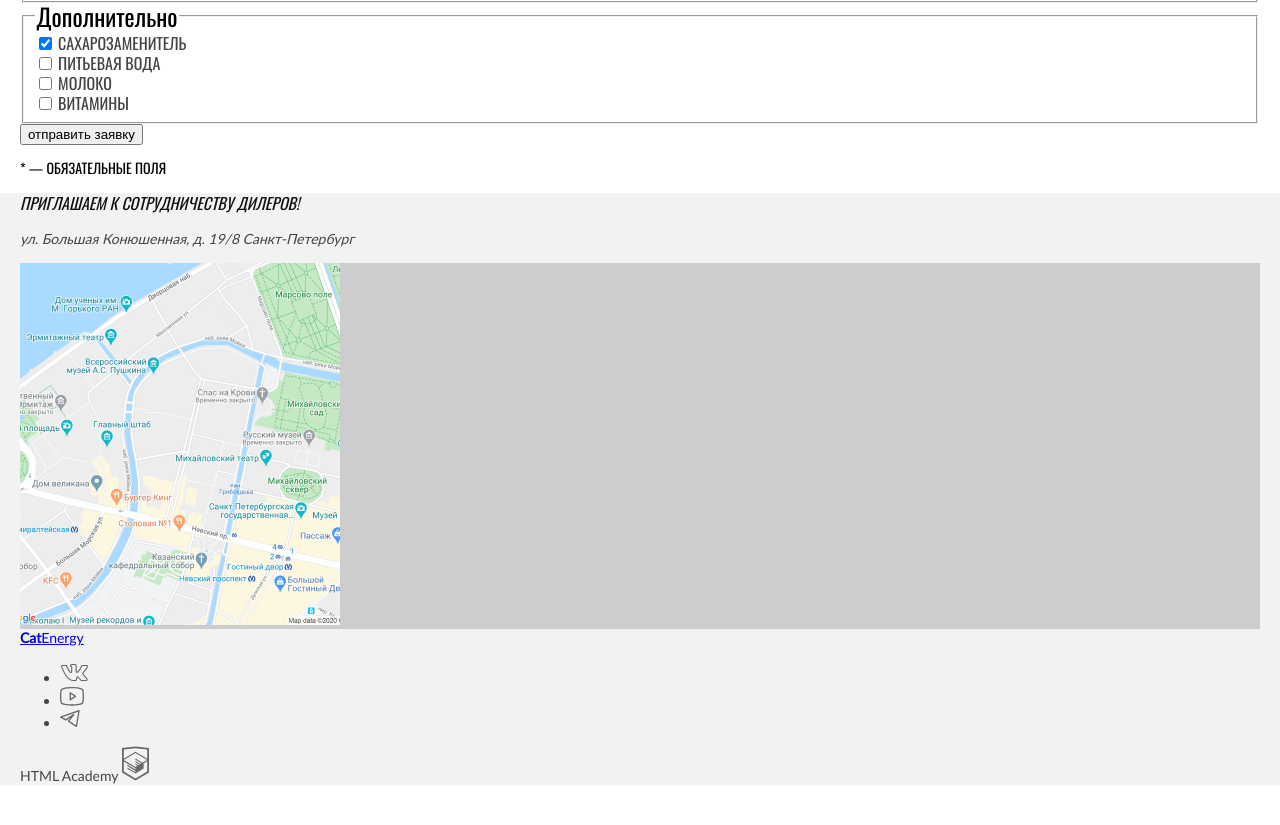
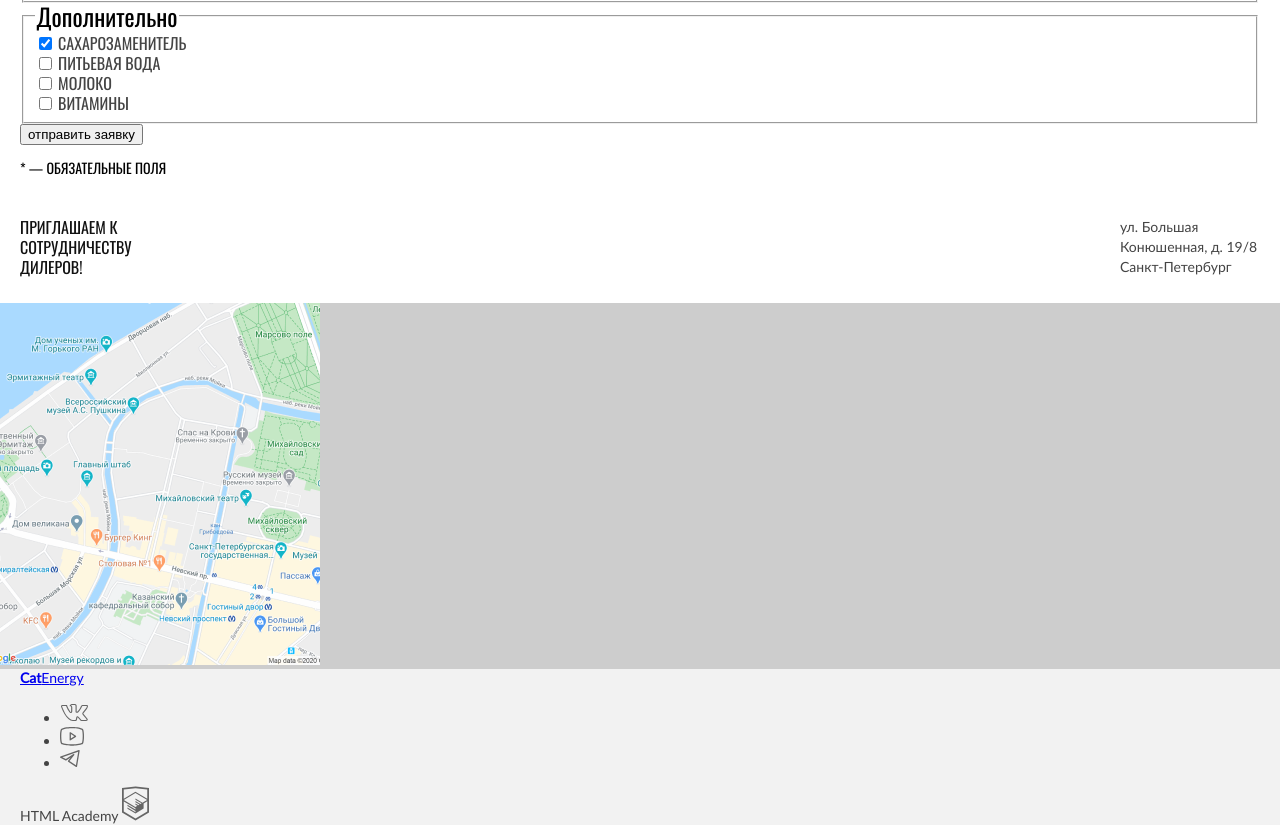
Before and after one commit to htmlacademy-adaptive/2252087-cat-energy-29, a website: page source/form.html in a window 1280 px wide. Shown: the part 537-1362 px from the top of the page. Before the commit the page ends 1322 px from the top, so only its background shows below. Drawn offline with nearby package versions, Linux system fonts and the light colour scheme; files that its build step writes are made by us from their sources.

Commit message:
add paddings/margins for contacts module

```diff
--- a/source/sass/address.scss
+++ b/source/sass/address.scss
@@ -1,4 +1,15 @@
+.address {
+  display: flex;
+  justify-content: space-between;
+  font-style: normal;
+  padding-top: 26px;
+  padding-right: 20px;
+  padding-left: 20px;
+  padding-bottom: 26px;
+}
+
 .address__slogan {
+  margin: 0;
   font-size: 16px;
   line-height: 20px;
   font-family: "Oswald", "Arial", sans-serif;
@@ -7,6 +18,11 @@
 }
 
 .address__address {
+  margin: 0;
   line-height: 20px;
   font-family: "Lato", "Arial", sans-serif;
 }
+
+.address__slogan, .address__address {
+  max-width: 140px;
+}
--- a/source/sass/contacts.scss
+++ b/source/sass/contacts.scss
@@ -1,5 +1,8 @@
-.contacts--form {
-  background-color: $basic_grey;
+.contacts {
+  .container{
+    padding-left: 0;
+    padding-right: 0;
+  }
 }
 
 .contacts__map-wrap {
```
